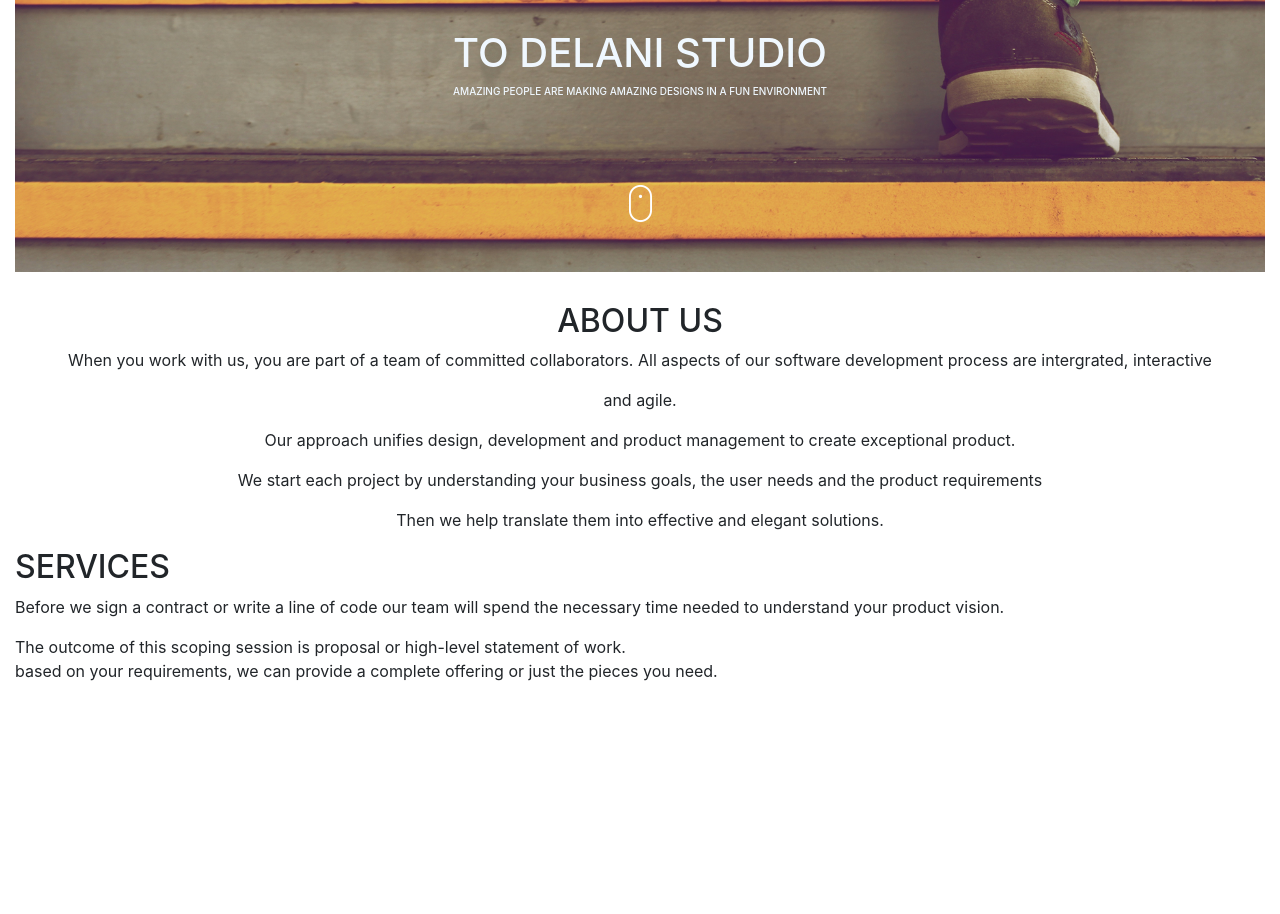
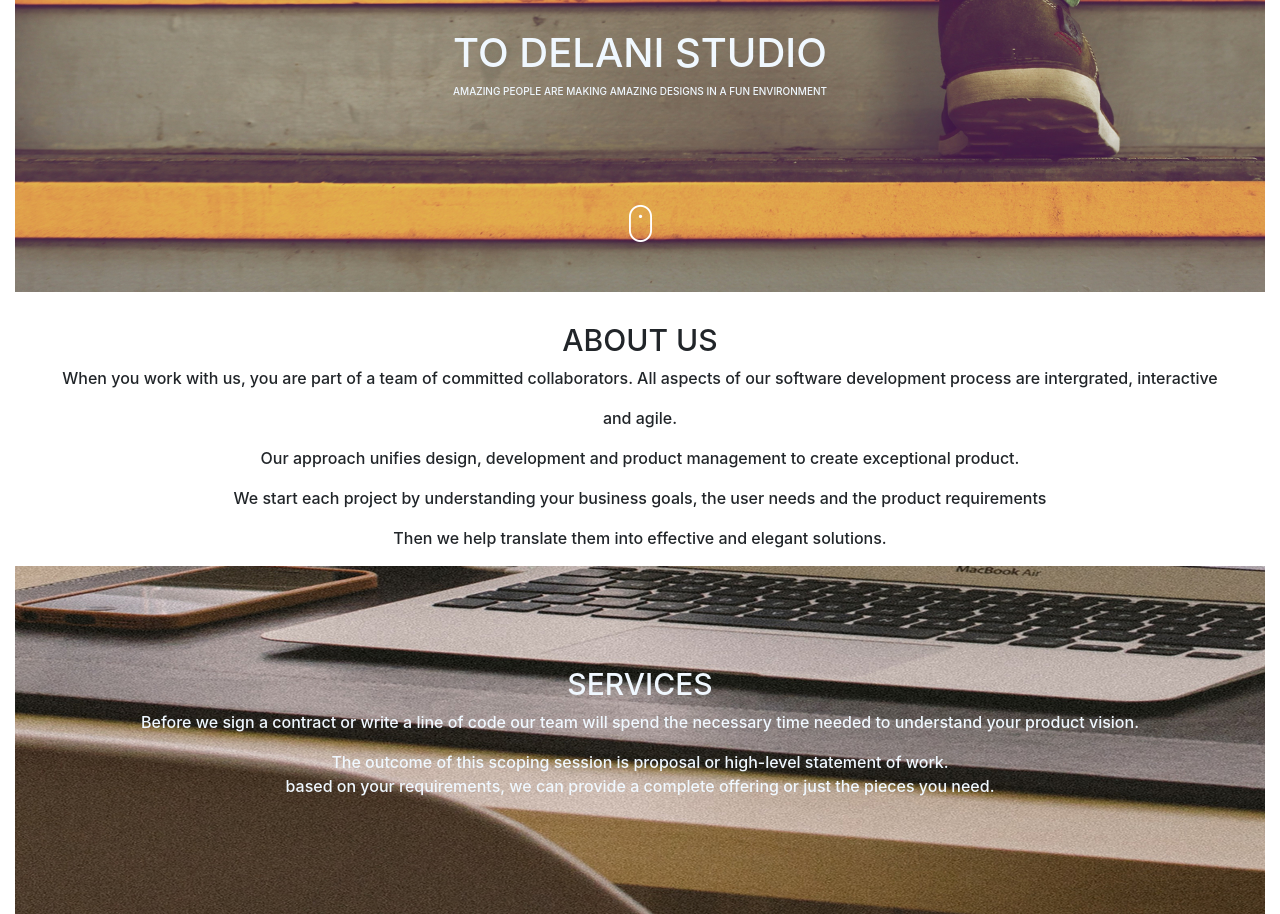
Before and after one commit to Cliffordmorara47/Delani-studio, a plain HTML site: page index.html in a window 1280 px wide. Shown: the part 376-1290 px from the top of the page. Before the commit the page ends 1075 px from the top, so only its background shows below. Drawn offline with Linux system fonts and the light colour scheme.

Commit message:
added a background image to the services section

```diff
--- a/css/styles.css
+++ b/css/styles.css
@@ -19,15 +19,27 @@
 h1{
     font-size: 35px;
 }
+h2{
+    font-size: 30px;
+    font-weight: unset;
+}
 .h2{
     font-size: 10px;
     padding-top: 0px;
 }
 .img-click{
-    padding-top: 80px;
+    padding-top: 100px;
     padding-bottom: 0px;
 }
 .about{
     text-align: center;
     padding-top: 30px;
+    font-weight: 500;
 }
+.services{
+    text-align: center;
+    background-image: url("../images/s_image.jpg");
+    color: aliceblue;
+    padding: 100px;
+    font-weight: 500;
+}
```
